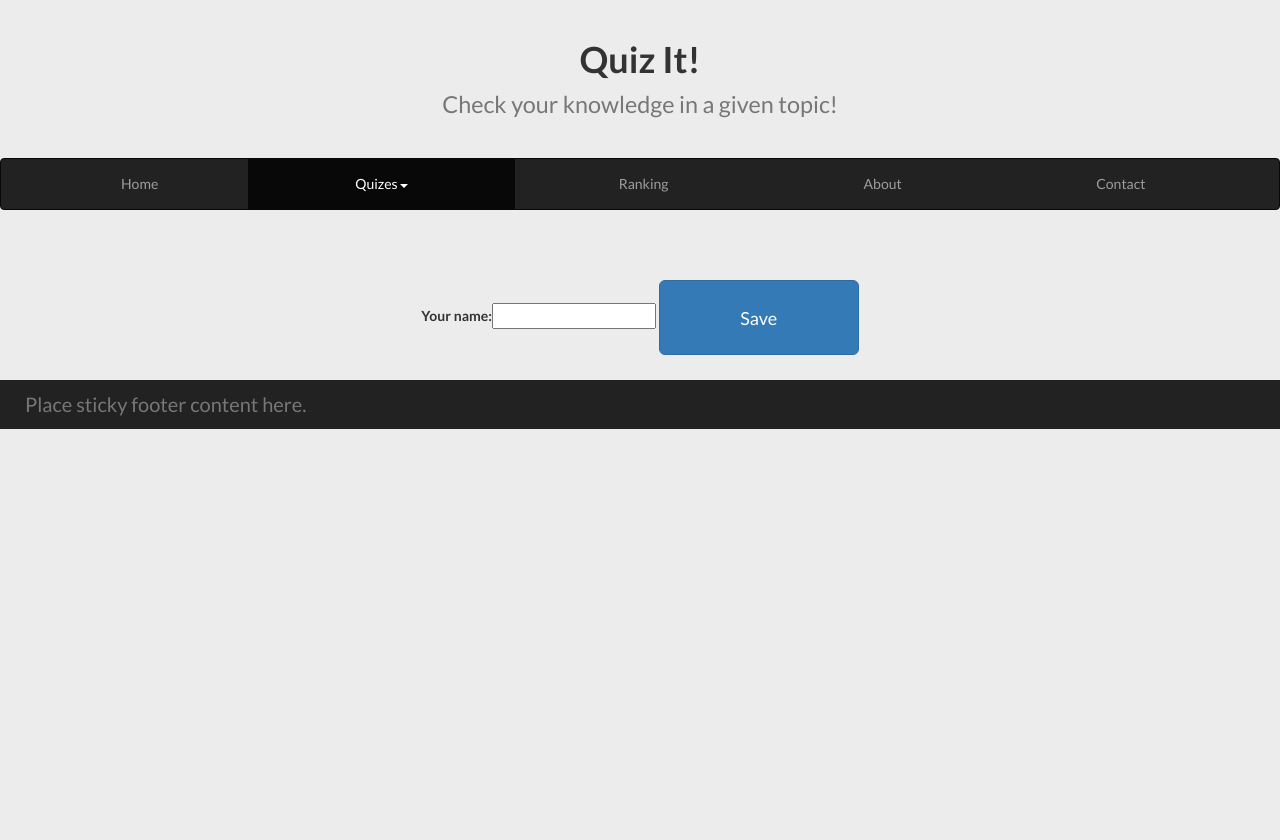
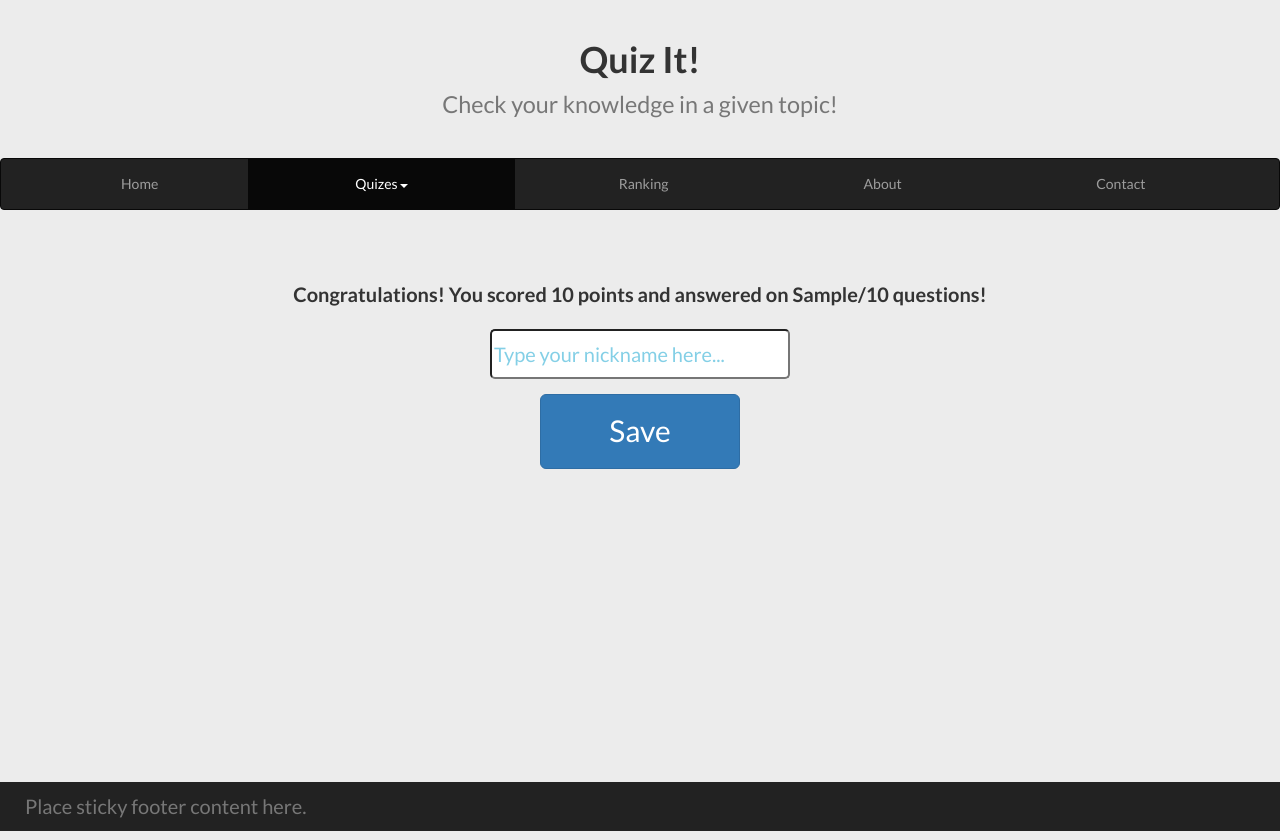
Before and after one commit to wojwarych/quizit, a Django app: template tennis/templates/tennis/add_score.html in a window 1280 px wide. Run offline with Django 3.2, Linux system fonts and the light colour scheme; the template is opened without the code that fills it: values that come from a table or form of the project are taken from there, most other values are stand-ins (such as "Sample title", 1, 10 or a date in 2020); some libraries are stand-ins or nearby versions.

Commit message:
customize form display

```diff
--- a/tennis/templates/tennis/add_score.html
+++ b/tennis/templates/tennis/add_score.html
@@ -1,4 +1,5 @@
 {% extends 'home/base.html' %}
+{% load extra_tags %}
 
 {% block content %}
 
@@ -21,8 +22,8 @@
 					<li class="dropdown active" >
 						<a href="{% url 'home:quizes' %}" class="dropdown-toggle" data-toggle="dropdown" role="button" aria-haspopup="true" aria-expanded="false">Quizes<span class="caret"></span></a>
 						<ul class="dropdown-menu">
-							<li><a href="#">Literature</a></li>
-							<li><a href="#">Music</a></li>
+							<li><a href="{% url 'literature:levels' %}">Literature</a></li>
+							<li><a href="{% url 'music:levels' %}">Music</a></li>
 							<li><a href="{% url 'tennis:levels' %}">Tennis</a></li>
 						</ul>
 					</li>
@@ -36,15 +37,18 @@
 	{% endblock %}
 
 	{% block content_div %}
-		<div class="container">
+		<div class="container" style="min-height:69%;">
 			<div class="form-content">
-				<div class="form-option">
+					<p><b>Congratulations! You scored {{ score }} points and answered on {{ how_many }}/10 questions!</b></p>
 					<form action="{% url 'tennis:submit' %}" method="post">
-	    				{% csrf_token %}
-	    				{{ form }}
-	    				<button type="submit" value="Submit" class="btn btn-primary btn-lg">Save</button>
+	    				<div class="form-wrapper">
+	    					{{ form.non_field_errors }}
+	    					{% csrf_token %}
+	    					{{ form.username.errors }}
+	    					{{ form.username|placeholder:"Type your nickname here..." }}
+	    				</div>
+	    				<button type="submit" value="Submit" class="btn btn-primary btn-lg"><span style="font-size:30px;">Save</span></button>
 					</form>
-				</div>
 			</div>
 		</div>
 	{% endblock %}
```
